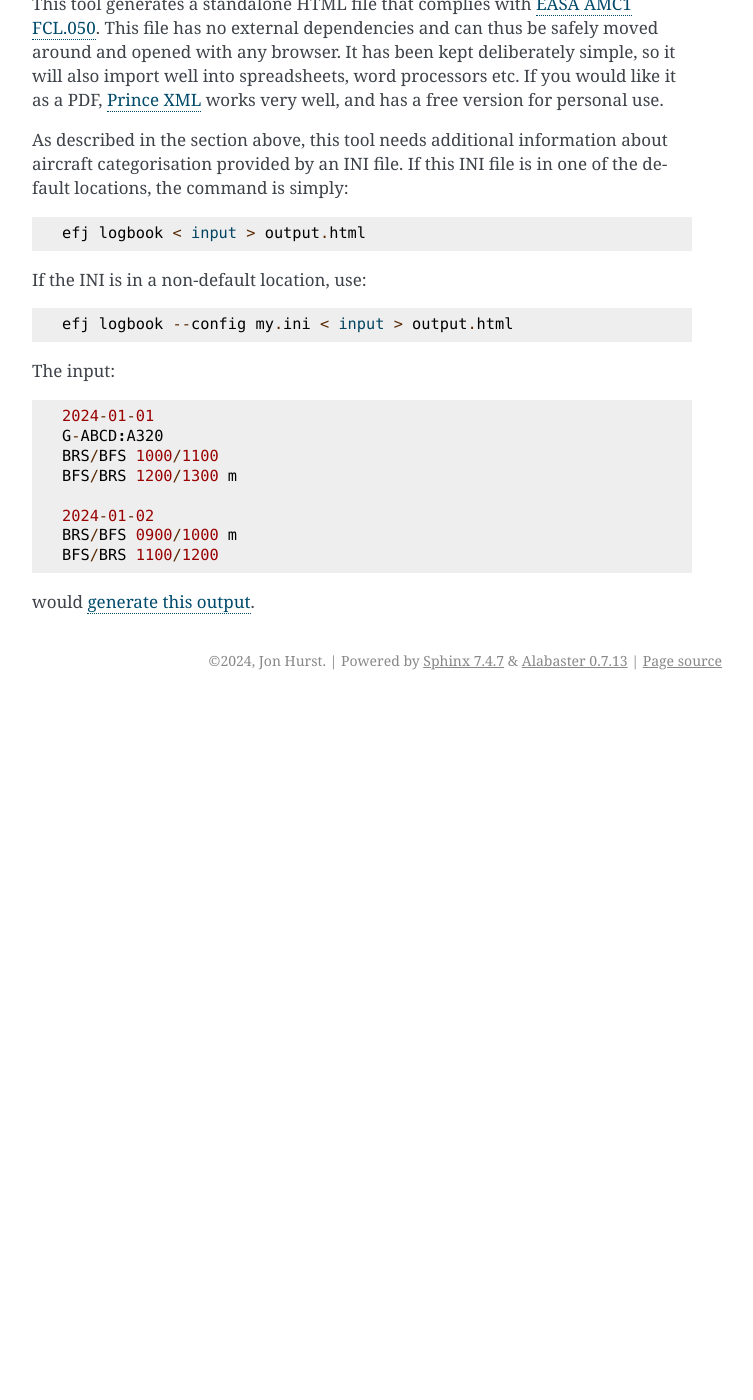
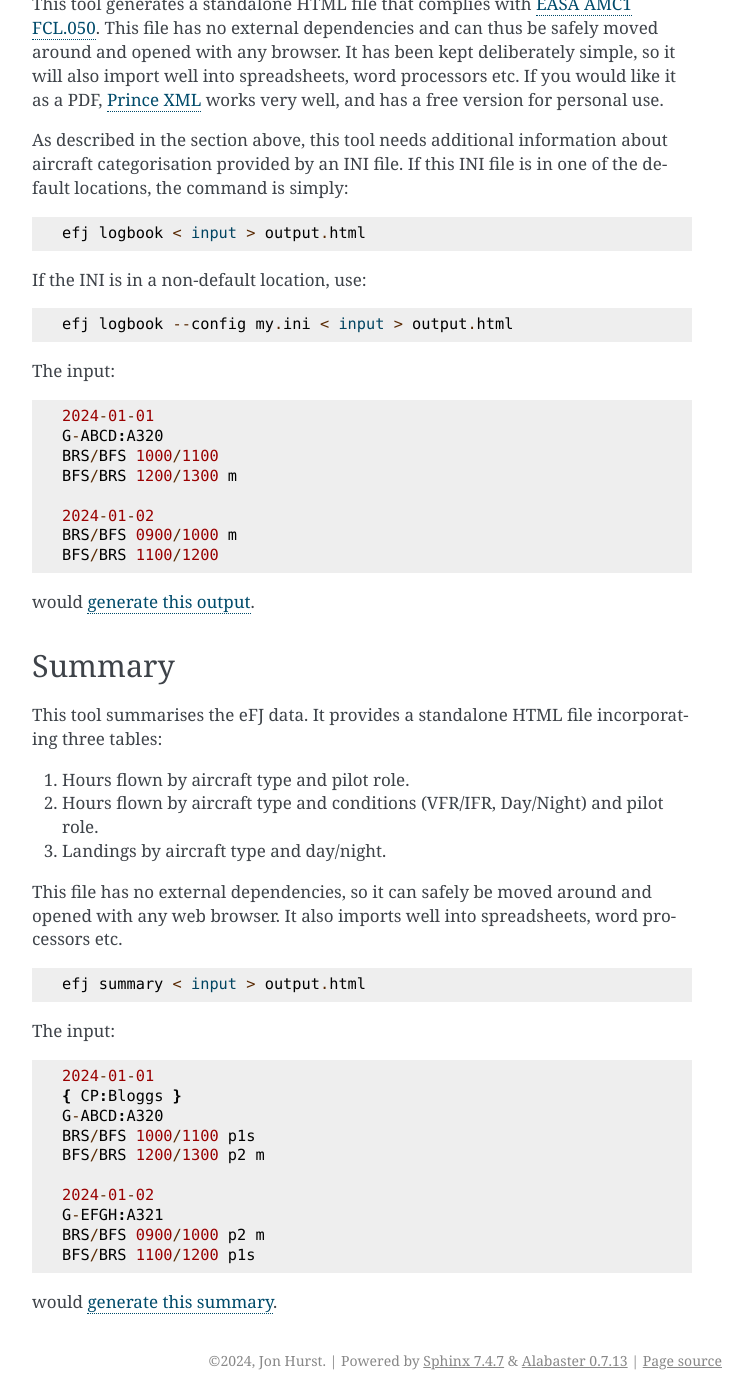
Before and after one commit to JonHurst/efjtk, a Sphinx documentation site: the page built from docs/convert.rst, in a window 1280 px wide and 1400 px high, scrolled down 943 px. Shown: the whole window, without its empty margins (388-1141 px from the left). Built offline with Sphinx 7.4.7, drawn with Linux system fonts in a browser that asks for light colours; before the commit the page ends 1643 px from its top, so only the background shows below that.

Commit message:
Added documentation for summary

```diff
--- a/docs/convert.rst
+++ b/docs/convert.rst
@@ -69,3 +69,38 @@ The input: ::
   BFS/BRS 1100/1200
 
 would `generate this output <_static/output.html>`_.
+
+
+Summary
+-------
+
+This tool summarises the eFJ data. It provides a standalone HTML file
+incorporating three tables:
+
+1. Hours flown by aircraft type and pilot role.
+2. Hours flown by aircraft type and conditions (VFR/IFR, Day/Night)
+   and pilot role.
+3. Landings by aircraft type and day/night.
+
+This file has no external dependencies, so it can safely be moved around and
+opened with any web browser. It also imports well into spreadsheets, word
+processors etc.
+
+::
+
+   efj summary < input > output.html
+
+The input: ::
+
+  2024-01-01
+  { CP:Bloggs }
+  G-ABCD:A320
+  BRS/BFS 1000/1100 p1s
+  BFS/BRS 1200/1300 p2 m
+
+  2024-01-02
+  G-EFGH:A321
+  BRS/BFS 0900/1000 p2 m
+  BFS/BRS 1100/1200 p1s
+
+would `generate this summary <_static/summary.html>`_.
```
Also changed, not shown: docs/_static/summary.html (added, +103 -0 lines).
